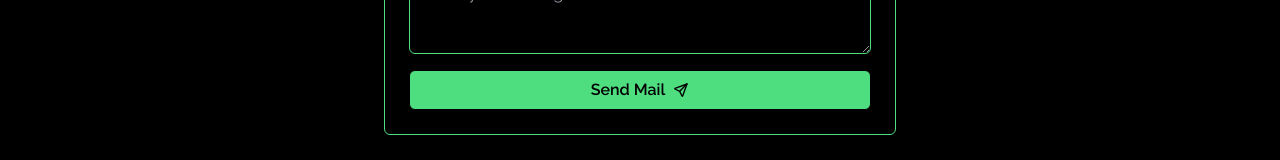
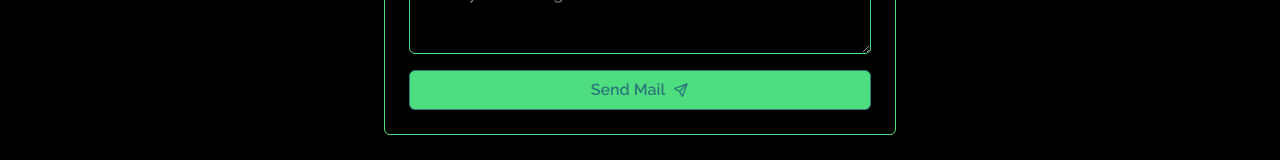
Before and after one commit to sousalmdev/portfoolio, a Next.js app: page / in a window 1280 px wide. Both pictures are taken after a click on the button "Send me an e-mail". Shown: the part 11394-11554 px from the top of the page. Built offline with nearby package versions, Linux system fonts and the light colour scheme.

Commit message:
Add: color scheme

```diff
--- a/app/components/formContact.tsx
+++ b/app/components/formContact.tsx
@@ -42,7 +42,8 @@ export const FormContact: React.FC = () => {
           status: 'success',
           duration: 3000,
           isClosable: false,
-          position:'bottom-right'
+          position:'bottom-right',
+          colorScheme:'white'
 
         });
         onClose();
@@ -150,7 +151,7 @@ export const FormContact: React.FC = () => {
           width="100%"
           isLoading = {isSubmitting}
           loadingText='Submitting...'
-    colorScheme='black'
+    colorScheme='teal'
     variant='outline'
 
         >
```
